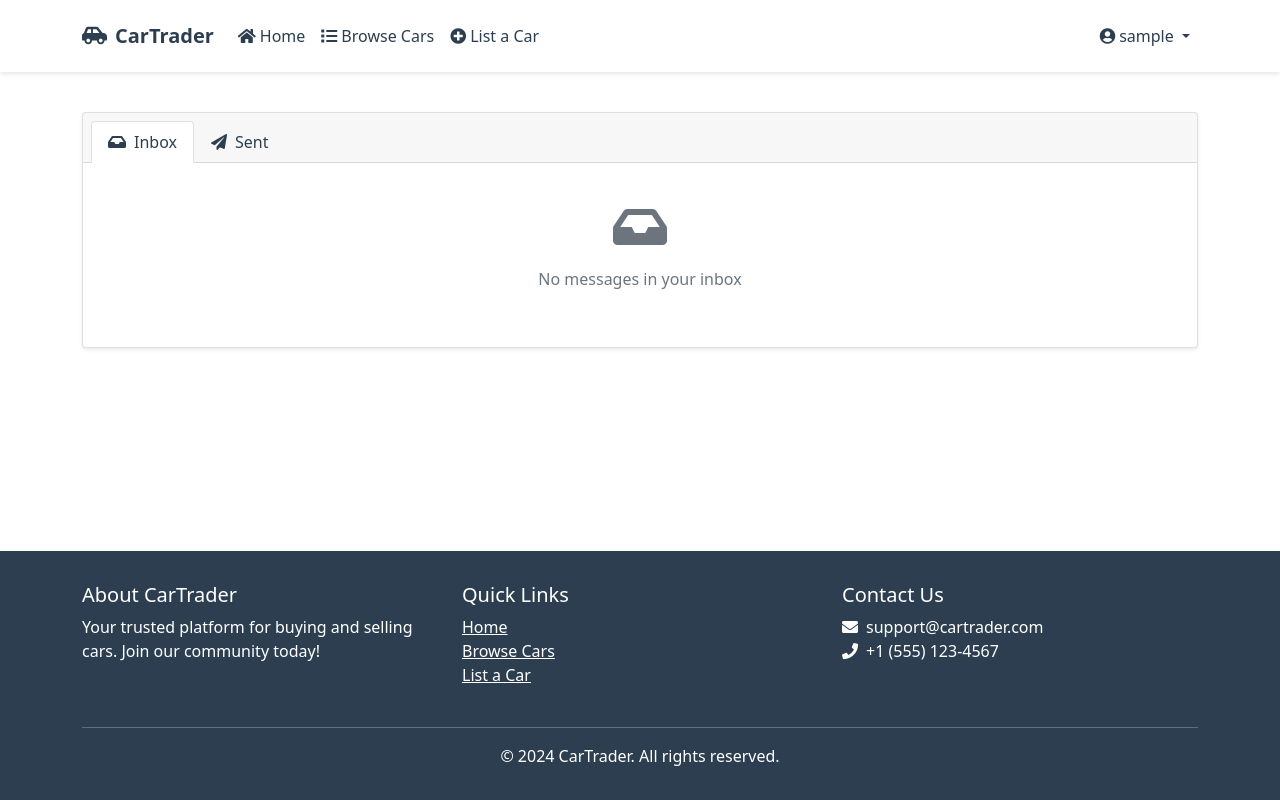
After one commit to janek120041/CarTrader, a Flask app: page /messages/ in a window 1280 px wide. The commit adds this page. Run offline with Flask 3, Linux system fonts and the light colour scheme; the visitor is signed in with stand-in values (Sample User, id 1); data that the repository does not hold is empty; some libraries are stand-ins or nearby versions.

Commit message:
fix: update route names and add messaging system

```diff
--- a/app/messages/routes.py
+++ b/app/messages/routes.py
@@ -3,6 +3,17 @@ from flask_login import login_required, current_user
 from app import db
 from app.messages import bp
 from app.models import User, Message
+
+@bp.route('/')
+@login_required
+def inbox():
+    received_messages = Message.query.filter_by(recipient_id=current_user.id)\
+        .order_by(Message.timestamp.desc()).all()
+    sent_messages = Message.query.filter_by(sender_id=current_user.id)\
+        .order_by(Message.timestamp.desc()).all()
+    return render_template('messages/inbox.html',
+                         received_messages=received_messages,
+                         sent_messages=sent_messages)
 
 @bp.route('/send/<int:recipient_id>', methods=['GET', 'POST'])
 @login_required
@@ -24,7 +35,7 @@ def send(recipient_id):
             db.session.add(message)
             db.session.commit()
             flash('Your message has been sent.', 'success')
-            return redirect(url_for('main.index'))
+            return redirect(url_for('messages.inbox'))
         else:
             flash('Message content cannot be empty.', 'error')
 
--- a/app/templates/auth/profile.html
+++ b/app/templates/auth/profile.html
@@ -130,7 +130,7 @@
                 <div class="tab-pane fade show active" id="listings" role="tabpanel">
                     <div class="d-flex justify-content-between align-items-center mb-4">
                         <h5 class="mb-0">Your Car Listings</h5>
-                        <a href="{{ url_for('cars.new_car') }}" class="btn btn-primary">
+                        <a href="{{ url_for('cars.list_car') }}" class="btn btn-primary">
                             <i class="fas fa-plus me-2"></i>Add New Listing
                         </a>
                     </div>
--- a/app/templates/base.html
+++ b/app/templates/base.html
@@ -82,13 +82,13 @@
                         </a>
                     </li>
                     <li class="nav-item">
-                        <a class="nav-link" href="{{ url_for('cars.list_cars') }}">
+                        <a class="nav-link" href="{{ url_for('cars.list_car') }}">
                             <i class="fas fa-list me-1"></i>Browse Cars
                         </a>
                     </li>
                     {% if current_user.is_authenticated %}
                     <li class="nav-item">
-                        <a class="nav-link" href="{{ url_for('cars.create_listing') }}">
+                        <a class="nav-link" href="{{ url_for('cars.list_car') }}">
                             <i class="fas fa-plus-circle me-1"></i>List a Car
                         </a>
                     </li>
@@ -102,7 +102,7 @@
                         </a>
                         <ul class="dropdown-menu dropdown-menu-end">
                             <li>
-                                <a class="dropdown-item" href="{{ url_for('profile.view_profile', username=current_user.username) }}">
+                                <a class="dropdown-item" href="{{ url_for('profile.profile') }}">
                                     <i class="fas fa-user me-2"></i>My Profile
                                 </a>
                             </li>
@@ -112,7 +112,7 @@
                                 </a>
                             </li>
                             <li>
-                                <a class="dropdown-item" href="{{ url_for('messages.messages') }}">
+                                <a class="dropdown-item" href="{{ url_for('messages.inbox') }}">
                                     <i class="fas fa-envelope me-2"></i>Messages
                                 </a>
                             </li>
@@ -172,9 +172,9 @@
                     <h5>Quick Links</h5>
                     <ul class="list-unstyled">
                         <li><a href="{{ url_for('main.index') }}" class="text-white">Home</a></li>
-                        <li><a href="{{ url_for('cars.list_cars') }}" class="text-white">Browse Cars</a></li>
+                        <li><a href="{{ url_for('cars.list_car') }}" class="text-white">Browse Cars</a></li>
                         {% if current_user.is_authenticated %}
-                        <li><a href="{{ url_for('cars.create_listing') }}" class="text-white">List a Car</a></li>
+                        <li><a href="{{ url_for('cars.list_car') }}" class="text-white">List a Car</a></li>
                         {% endif %}
                     </ul>
                 </div>
--- a/app/templates/main/index.html
+++ b/app/templates/main/index.html
@@ -11,11 +11,11 @@
                 <h1 class="display-4 fw-bold mb-4">Find Your Perfect Car</h1>
                 <p class="lead mb-4">Browse through our extensive collection of quality used cars or list your own for sale.</p>
                 <div class="d-flex gap-3">
-                    <a href="{{ url_for('cars.list_cars') }}" class="btn btn-light btn-lg">
+                    <a href="{{ url_for('cars.list_car') }}" class="btn btn-light btn-lg">
                         <i class="fas fa-search me-2"></i>Browse Cars
                     </a>
                     {% if current_user.is_authenticated %}
-                    <a href="{{ url_for('cars.create_listing') }}" class="btn btn-outline-light btn-lg">
+                    <a href="{{ url_for('cars.list_car') }}" class="btn btn-outline-light btn-lg">
                         <i class="fas fa-plus-circle me-2"></i>List Your Car
                     </a>
                     {% else %}
--- /dev/null
+++ b/app/templates/messages/inbox.html
@@ -0,0 +1,76 @@
+{% extends "base.html" %}
+
+{% block content %}
+<div class="container py-4">
+    <div class="row">
+        <div class="col-12">
+            <div class="card shadow-sm">
+                <div class="card-header">
+                    <ul class="nav nav-tabs card-header-tabs" role="tablist">
+                        <li class="nav-item">
+                            <a class="nav-link active" data-bs-toggle="tab" href="#received" role="tab">
+                                <i class="fas fa-inbox me-2"></i>Inbox
+                            </a>
+                        </li>
+                        <li class="nav-item">
+                            <a class="nav-link" data-bs-toggle="tab" href="#sent" role="tab">
+                                <i class="fas fa-paper-plane me-2"></i>Sent
+                            </a>
+                        </li>
+                    </ul>
+                </div>
+                <div class="card-body">
+                    <div class="tab-content">
+                        <!-- Received Messages -->
+                        <div class="tab-pane fade show active" id="received" role="tabpanel">
+                            {% if received_messages %}
+                                <div class="list-group">
+                                    {% for message in received_messages %}
+                                        <div class="list-group-item list-group-item-action">
+                                            <div class="d-flex w-100 justify-content-between">
+                                                <h6 class="mb-1">From: {{ message.sender.username }}</h6>
+                                                <small class="text-muted">{{ message.timestamp.strftime('%Y-%m-%d %H:%M') }}</small>
+                                            </div>
+                                            <p class="mb-1">{{ message.content }}</p>
+                                            {% if not message.is_read %}
+                                                <span class="badge bg-primary">New</span>
+                                            {% endif %}
+                                        </div>
+                                    {% endfor %}
+                                </div>
+                            {% else %}
+                                <div class="text-center py-4">
+                                    <i class="fas fa-inbox fa-3x text-muted mb-3"></i>
+                                    <p class="text-muted">No messages in your inbox</p>
+                                </div>
+                            {% endif %}
+                        </div>
+
+                        <!-- Sent Messages -->
+                        <div class="tab-pane fade" id="sent" role="tabpanel">
+                            {% if sent_messages %}
+                                <div class="list-group">
+                                    {% for message in sent_messages %}
+                                        <div class="list-group-item list-group-item-action">
+                                            <div class="d-flex w-100 justify-content-between">
+                                                <h6 class="mb-1">To: {{ message.recipient.username }}</h6>
+                                                <small class="text-muted">{{ message.timestamp.strftime('%Y-%m-%d %H:%M') }}</small>
+                                            </div>
+                                            <p class="mb-1">{{ message.content }}</p>
+                                        </div>
+                                    {% endfor %}
+                                </div>
+                            {% else %}
+                                <div class="text-center py-4">
+                                    <i class="fas fa-paper-plane fa-3x text-muted mb-3"></i>
+                                    <p class="text-muted">No sent messages</p>
+                                </div>
+                            {% endif %}
+                        </div>
+                    </div>
+                </div>
+            </div>
+        </div>
+    </div>
+</div>
+{% endblock %}
```
Also changed, not shown: app/templates/cars/list.html (+6 -6 lines).
